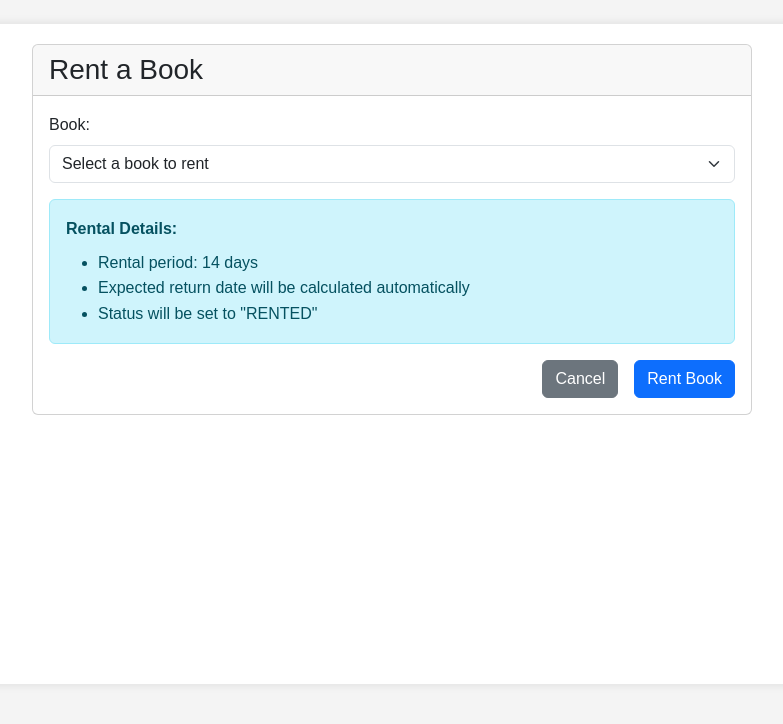
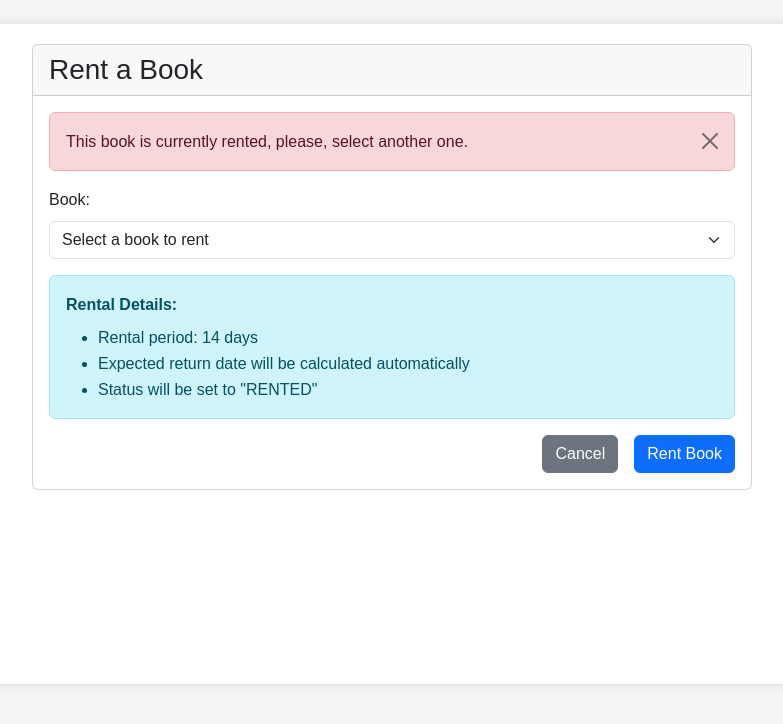
Before and after one commit to Tenvid/PersonalLibrary, a Django app: a page that uses personal_library/core/templates/core/rental_form.html in a window 1280 px wide. Shown: the part 90-814 px from the top of the page, without its empty margins (248-1031 px from the left). Run offline with Django 5.2, Linux system fonts and the light colour scheme; a user stored in the database is signed in; data comes from the database, SQL or seed files in the repository.

Commit message:
feat(rentals): add button for direct rental in index

```diff
--- a/personal_library/core/_views/rentals.py
+++ b/personal_library/core/_views/rentals.py
@@ -17,10 +17,18 @@ class RentalCreateView(LoginRequiredMixin, CreateView):
 
     def get_context_data(self, **kwargs):
         context = super().get_context_data(**kwargs)
+        selected_book = Book.objects.filter(slug=self.request.GET.get("book")).first()
 
         rented_books = Rental.objects.filter(
             status=RentalStatus.RENTED.value
         ).values_list("book_id", flat=True)
+
+        if selected_book.id not in rented_books:
+            context["selected_book"] = selected_book
+        else:
+            context["error"] = (
+                "This book is currently rented, please, select another one."
+            )
 
         context["books"] = Book.objects.exclude(id__in=rented_books)
 
--- a/personal_library/core/templates/core/index.html
+++ b/personal_library/core/templates/core/index.html
@@ -45,6 +45,7 @@
                                 <p class="card-text"><strong>Publication Date:</strong> {{ book.publication_date }}</p>
                                 <p class="card-text"><strong>Synopsis:</strong> {{ book.synopsis|truncatewords:30 }}</p>
                                 <a href="/books/{{ book.slug }}/" class="btn btn-primary mt-auto">View Details</a>
+                                <a href="/rentals/create/?book={{ book.slug }}" class="btn btn-info mt-1">Rent</a>
                             </div>
                         </div>
                     </div>
--- a/personal_library/core/templates/core/rental_form.html
+++ b/personal_library/core/templates/core/rental_form.html
@@ -11,15 +11,22 @@
                     <h1 class="h3 mb-0">Rent a Book</h1>
                 </div>
                 <div class="card-body">
+                  {% if error %}
+                    <div class="alert alert-danger alert-dismissible fade show" role="alert" id="error-alert">
+                        {{ error }}
+                        <button type="button" class="btn-close" data-dismiss="alert" aria-label="Close">
+                        </button>
+                    </div>
+                  {% endif %}
+
                   <form method="post">
                       {% csrf_token %}
-
                       <div class="mb-3">
                           <label for="book" class="form-label">Book:</label>
                           <select id="book" name="book" class="form-select" required>
                               <option value="">Select a book to rent</option>
                               {% for book in books %}
-                                    <option value="{{ book.id }}">{{ book.title }} by {{ book.author.name }}</option>
+                              <option value="{{ book.id }}" {% if selected_book.id == book.id %} selected {% endif %}>{{ book.title }} by {{ book.author.name }}</option>
                               {% endfor %}
                           </select>
                       </div>
@@ -33,6 +40,8 @@
                           </ul>
                       </div>
 
+
+
                       <div class="d-grid gap-2 d-md-flex justify-content-md-end">
                           <a href="/" class="btn btn-secondary me-md-2">Cancel</a>
                           <button type="submit" class="btn btn-primary">Rent Book</button>
@@ -44,11 +53,17 @@
     </div>
 </div>
 {% endblock %}
-
+/home/david/Caja Fuerte/001-Programming/006-MasterIntecssa/004-Python_Web_Programmer/exams/exam5/personal_library/core/templates/core/rental_form.html
 {% block extra_js %}
 <script>
     document.addEventListener('DOMContentLoaded', function() {
-        // Add any specific rental form functionality here
+        const bookSelect = document.getElementById('book');
+        bookSelect.addEventListener('change', function() {
+            const errorAlert = document.getElementById('error-alert');
+            if (errorAlert) {
+                errorAlert.style.display = 'none';
+            }
+        });
     });
 </script>
 {% endblock %}
```
Lines whose indentation alone changed are shown as unchanged.
